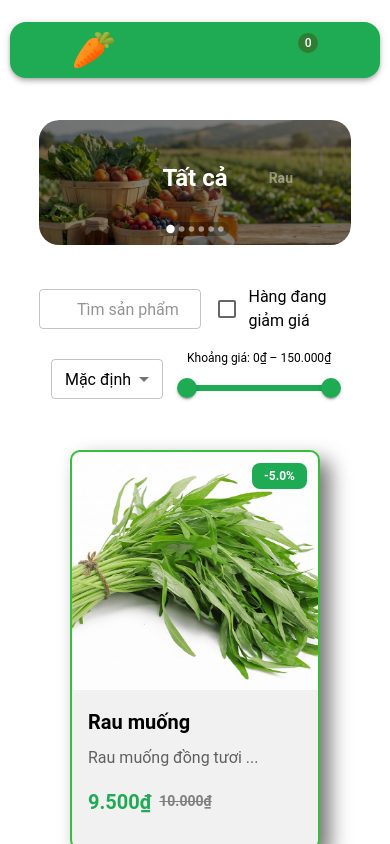
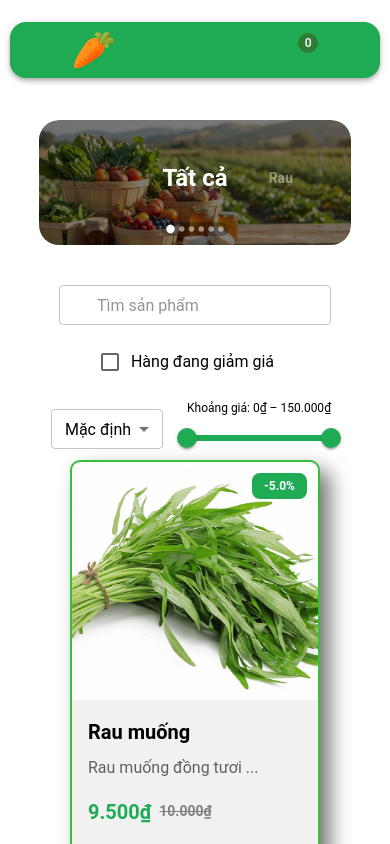
Before and after one commit to soda2611/demo, a Next.js app: page / in a window 390 px wide. Both pictures are taken after a click on the button "XEM SẢN PHẨM". Shown: the top 844 px of the page. Built offline with nearby package versions, Linux system fonts and the light colour scheme; some icons are missing; a web font is replaced by a local one.

Commit message:
feat: tối ưu responsive khu vực bộ lọc của tab sản phẩm

```diff
--- a/app/features/ProductSection.js
+++ b/app/features/ProductSection.js
@@ -381,23 +381,13 @@ export default function ProductPage({ products = {}, banners, onAddToCart }) {
       </Box>
 
       {/* Khu vực bộ lọc */}
-      <Box
-        sx={{
-          display: "flex",
-          flexDirection: isMobile && "column",
-          gap: 2,
-          mb: 5,
-          alignItems: "center",
-        }}
-      >
-        <Box sx={{ display: 'flex', alignItems: 'center', justifyContent: 'right', gap: 2 }}>
+        <Box sx={{ display: 'flex', flexDirection: isMobile && "column", alignItems: 'center', justifyContent: 'right', gap: 2 }}>
           {/* Tìm kiếm */}
           <TextField
             value={keyword}
             onChange={(e) => setKeyword(e.target.value)}
             placeholder={isMobile ? "Tìm sản phẩm" : "Tìm sản phẩm (tên, mô tả)..."}
             size="small"
-            sx={{ "@media (max-width: 500px)": {width: "75%"}, "@media (min-width: 500px)": {flexGrow: 1} }}
             InputProps={{
               startAdornment: (
                 <InputAdornment position="start">
@@ -417,7 +407,6 @@ export default function ProductPage({ products = {}, banners, onAddToCart }) {
             }
             label="Hàng đang giảm giá"
           />
-        </Box>
 
         {!isMobile && (
           <Box
```
